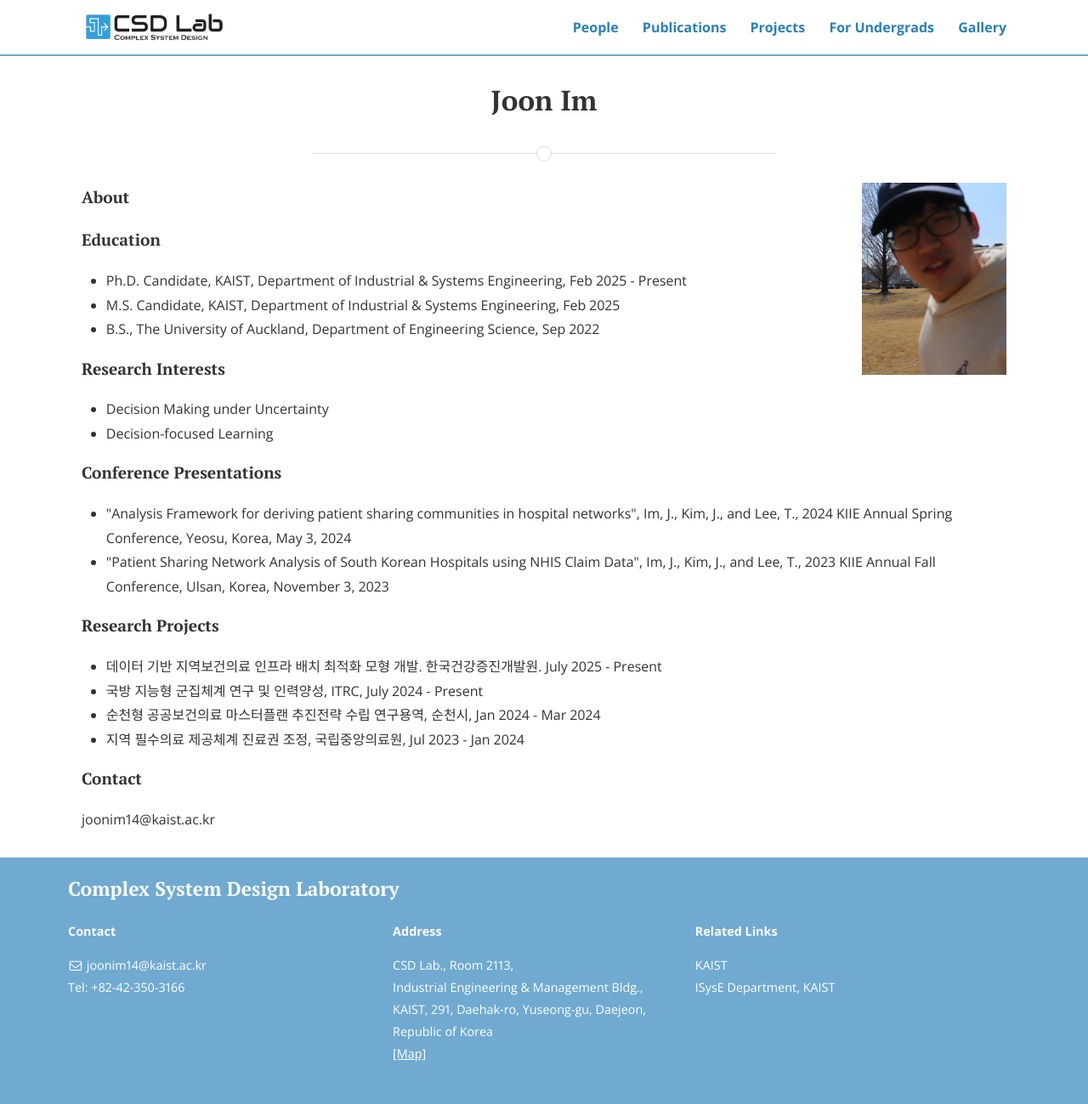
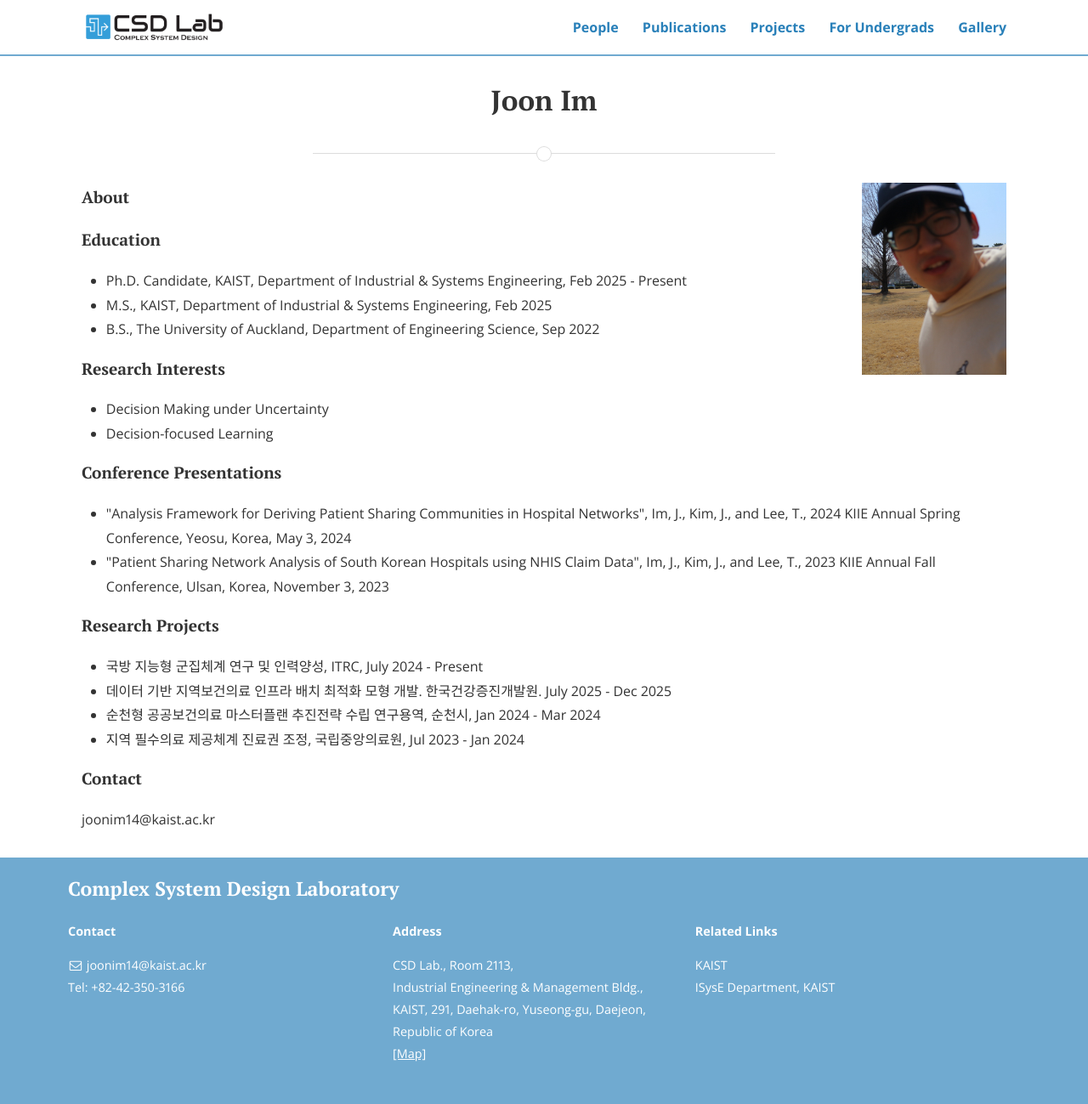
Before and after one commit to CSDlab-KAIST/csdlab-kaist.github.io, a Jekyll site: the page built from people/joonseok.html, in a window 1280 px wide. Shown: the whole page at 85% size. Built offline with Jekyll 4.4.1, drawn with Linux system fonts in a browser that asks for light colours; nearby versions of some CDN libraries.

Commit message:
Update education and research project details

```diff
--- a/people/joonseok.html
+++ b/people/joonseok.html
@@ -17,7 +17,7 @@ title: Joon Im
 <h4>Education</h4>
 <ul>
   <li>Ph.D. Candidate, KAIST, Department of Industrial & Systems Engineering, Feb 2025 - Present </li>
-  <li>M.S. Candidate, KAIST, Department of Industrial & Systems Engineering, Feb 2025 </li>
+  <li>M.S., KAIST, Department of Industrial & Systems Engineering, Feb 2025 </li>
   <li>B.S., The University of Auckland, Department of Engineering Science, Sep 2022</li>
 </ul>
 
@@ -29,14 +29,14 @@ title: Joon Im
 
 <h4>Conference Presentations</h4>
 <ul>
-	<li>"Analysis Framework for deriving patient sharing communities in hospital networks", Im, J., Kim, J., and Lee, T., 2024 KIIE Annual Spring Conference, Yeosu, Korea, May 3, 2024</li>
+	<li>"Analysis Framework for Deriving Patient Sharing Communities in Hospital Networks", Im, J., Kim, J., and Lee, T., 2024 KIIE Annual Spring Conference, Yeosu, Korea, May 3, 2024</li>
 	<li>"Patient Sharing Network Analysis of South Korean Hospitals using NHIS Claim Data", Im, J., Kim, J., and Lee, T., 2023 KIIE Annual Fall Conference, Ulsan, Korea, November 3, 2023</li>
 </ul>
 
 <h4>Research Projects</h4>
 <ul>
-  <li>데이터 기반 지역보건의료 인프라 배치 최적화 모형 개발. 한국건강증진개발원. July 2025 - Present</li>
   <li>국방 지능형 군집체계 연구 및 인력양성, ITRC, July 2024 - Present</li>
+  <li>데이터 기반 지역보건의료 인프라 배치 최적화 모형 개발. 한국건강증진개발원. July 2025 - Dec 2025</li>
   <li>순천형 공공보건의료 마스터플랜 추진전략 수립 연구용역, 순천시, Jan 2024 - Mar 2024</li>
   <li>지역 필수의료 제공체계 진료권 조정, 국립중앙의료원, Jul 2023 - Jan 2024</li>
 </ul>
```
